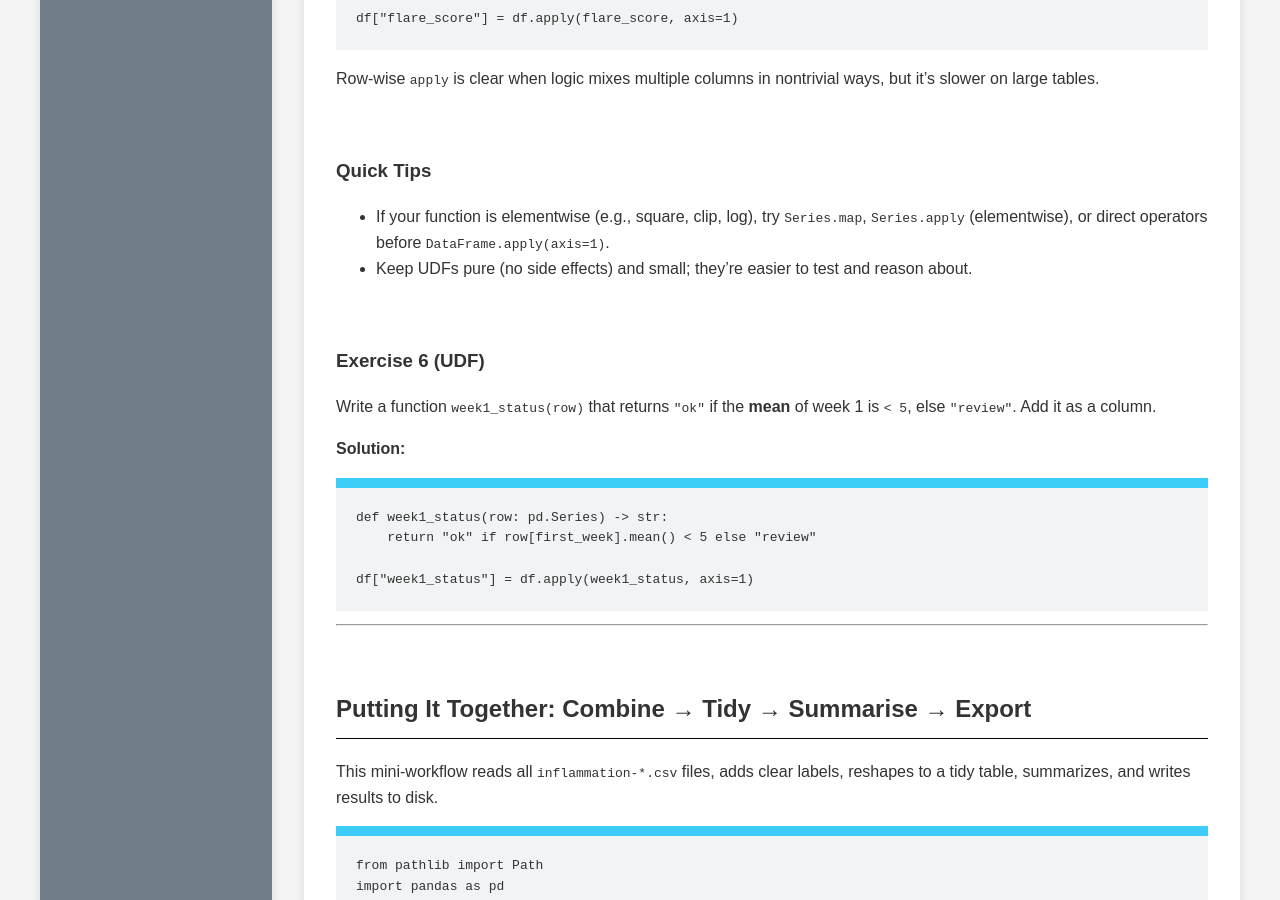
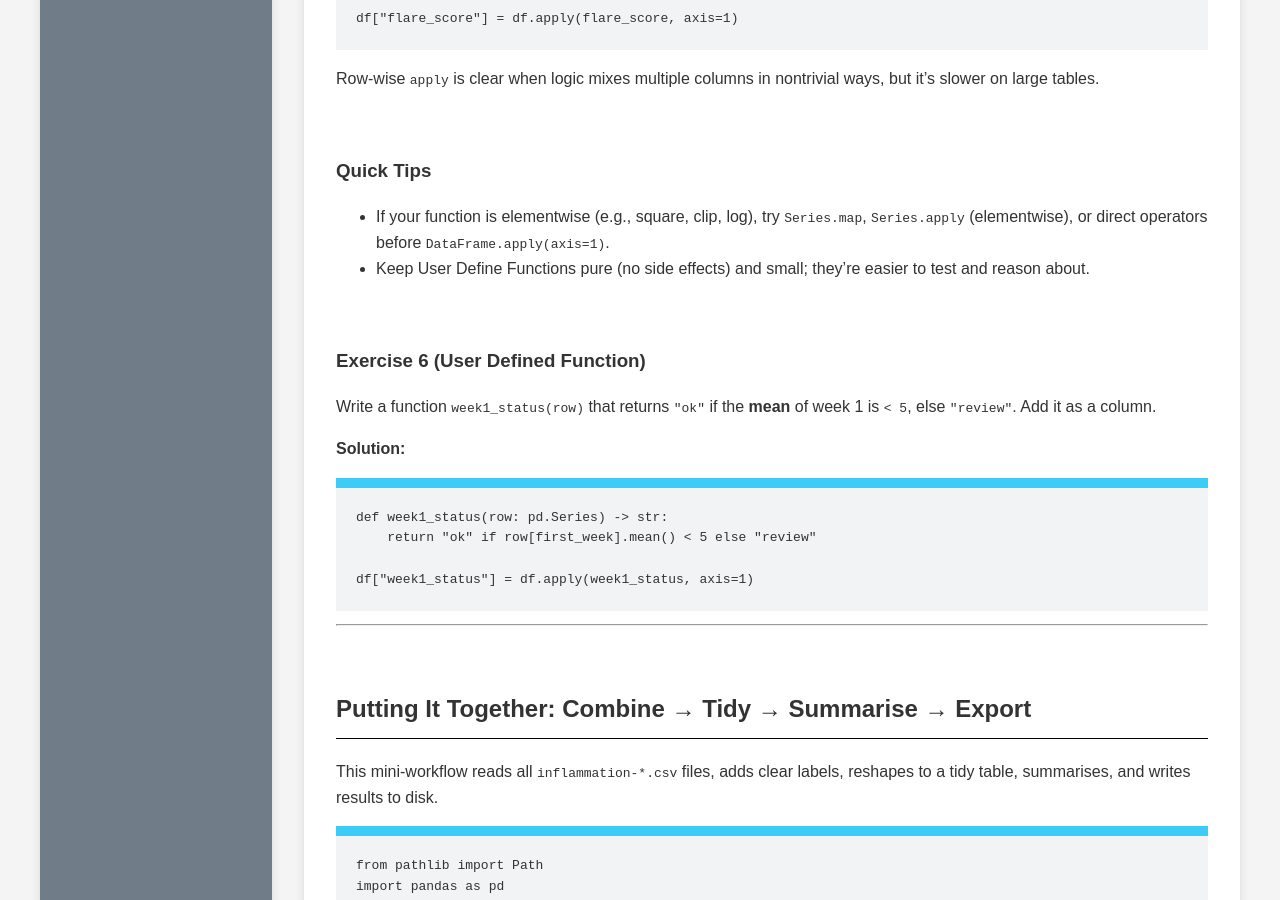
Before and after one commit to ATayls/Python-Course-Pandas-Extension, a Jekyll site: the page built from lessons/Intro_to_Pandas.md, in a window 1280 px wide and 900 px high, scrolled down 7283 px. Built offline with Jekyll 4.4.1, drawn with Linux system fonts in a browser that asks for light colours; our own code applies the rules of GitHub Pages for plain Markdown files.

Commit message:
Update intro to pandas

````diff
--- a/lessons/Intro_to_Pandas.md
+++ b/lessons/Intro_to_Pandas.md
@@ -310,9 +310,9 @@ Row-wise `apply` is clear when logic mixes multiple columns in nontrivial ways,
 ### Quick Tips
 
 * If your function is elementwise (e.g., square, clip, log), try `Series.map`, `Series.apply` (elementwise), or direct operators before `DataFrame.apply(axis=1)`.
-* Keep UDFs pure (no side effects) and small; they’re easier to test and reason about.
+* Keep User Define Functions pure (no side effects) and small; they’re easier to test and reason about.
 
-### Exercise 6 (UDF)
+### Exercise 6 (User Defined Function)
 
 Write a function `week1_status(row)` that returns `"ok"` if the **mean** of week 1 is `< 5`, else `"review"`. Add it as a column.
 
@@ -329,7 +329,7 @@ df["week1_status"] = df.apply(week1_status, axis=1)
 
 ## Putting It Together: Combine → Tidy → Summarise → Export
 
-This mini-workflow reads all `inflammation-*.csv` files, adds clear labels, reshapes to a tidy table, summarizes, and writes results to disk.
+This mini-workflow reads all `inflammation-*.csv` files, adds clear labels, reshapes to a tidy table, summarises, and writes results to disk.
 
 ```python
 from pathlib import Path
````
